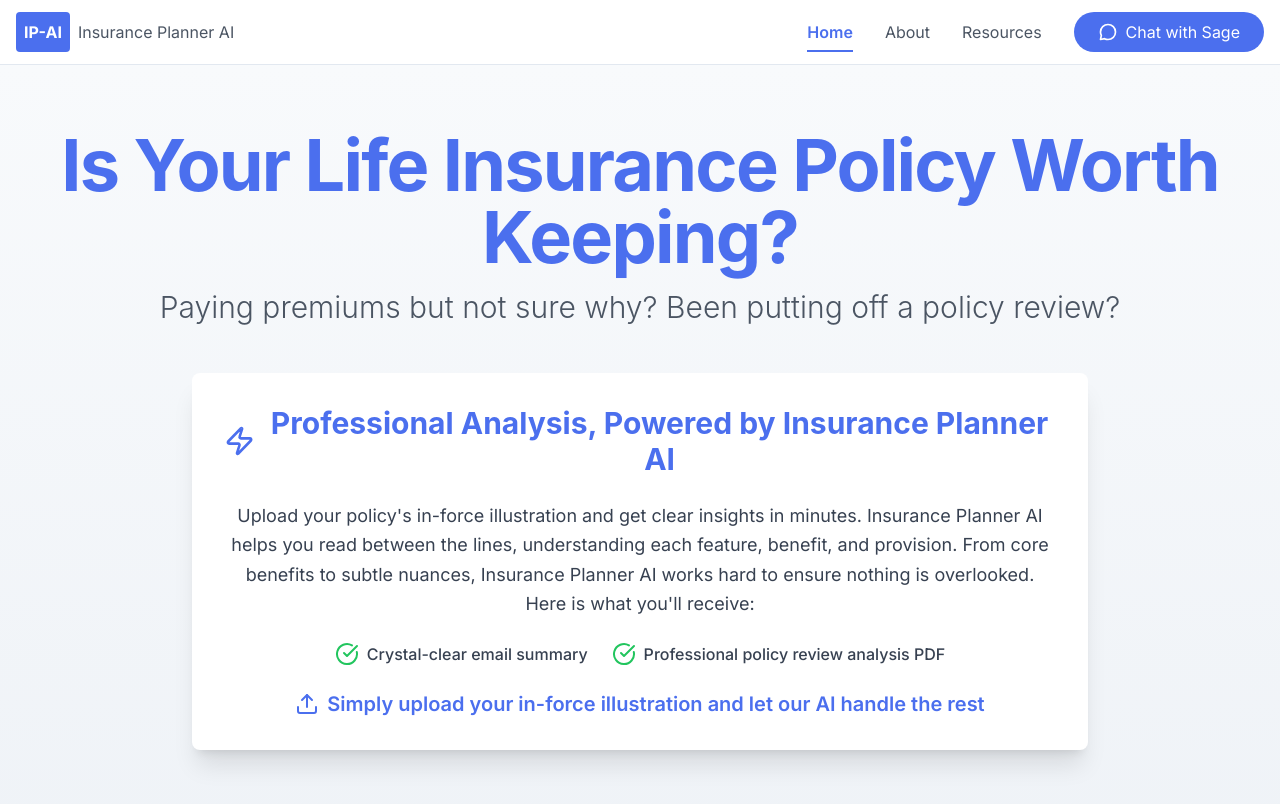
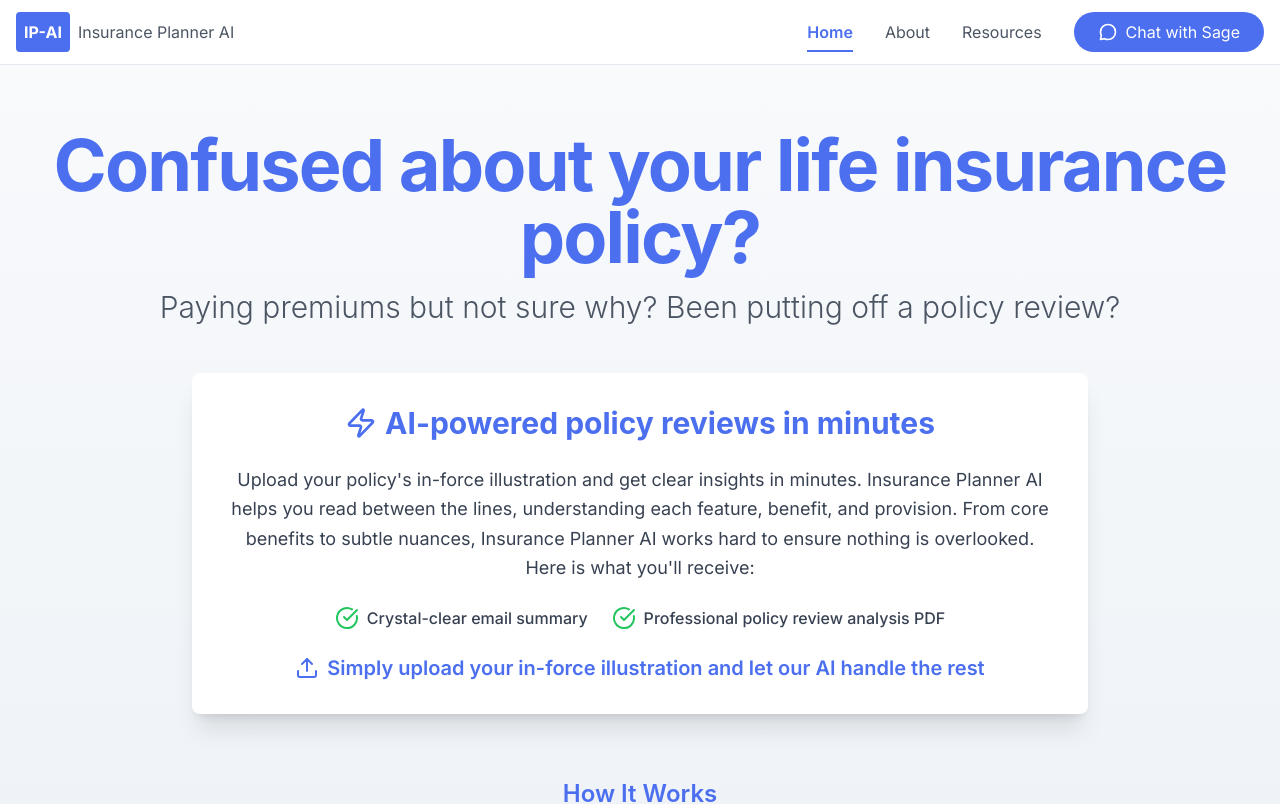
Before and after one commit to itsgabeover/dashboard-copy, a Next.js app: page / in a window 1280 px wide. Shown: the top 804 px of the page. Built offline with nearby package versions, Linux system fonts and the light colour scheme.

Commit message:
Update Hero.tsx

```diff
--- a/components/Hero.tsx
+++ b/components/Hero.tsx
@@ -17,7 +17,7 @@ export const Hero: FC = () => {
     <section className="bg-gradient-to-b from-[#F8FAFC] to-[#E2E8F0] py-16">
       <div className="container mx-auto px-4 text-center">
         <h1 className="text-5xl md:text-6xl lg:text-7xl font-bold text-[#4B6FEE] mb-4 tracking-tight">
-          Is Your Life Insurance Policy Worth Keeping?
+          Confused about your life insurance policy?
         </h1>
         <h2 className="text-2xl md:text-3xl mb-12 text-gray-600 font-light">
           Paying premiums but not sure why?  Been putting off a policy review?
@@ -27,7 +27,7 @@ export const Hero: FC = () => {
           <div className="p-8">
             <h3 className="text-3xl font-bold mb-6 text-[#4B6FEE] flex items-center justify-center">
               <Zap className="w-8 h-8 mr-2" aria-hidden="true" />
-              Professional Analysis, Powered by Insurance Planner AI
+              AI-powered policy reviews in minutes
             </h3>
             <p className="text-gray-700 mb-6 text-lg leading-relaxed">
               Upload your policy&apos;s in-force illustration and get clear insights in minutes.  Insurance Planner AI helps you read between the lines, understanding each feature, benefit, and provision. From core benefits to subtle nuances, Insurance Planner AI works hard to ensure nothing is overlooked.
```
